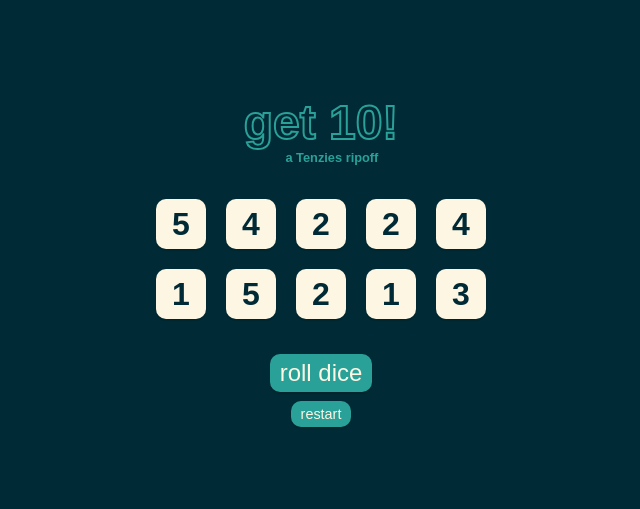
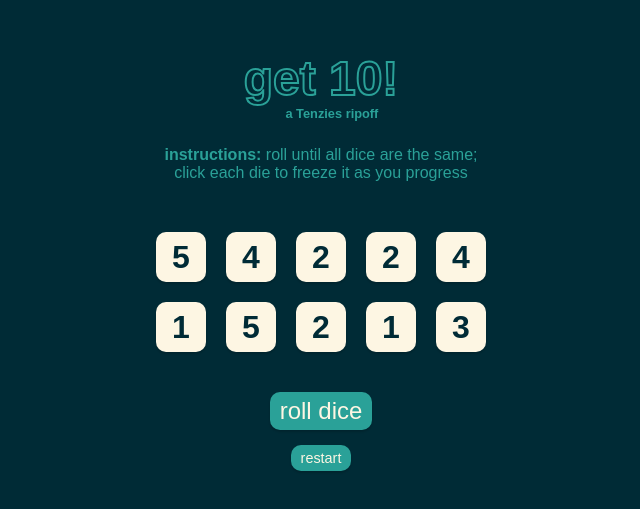
Before and after one commit to bairdlangenbrunner/get10, a React (Vite) app: page / in a window 1280 px wide. Shown: the part 139-648 px from the top of the page, without its empty margins (319-959 px from the left). Built offline with nearby package versions, Linux system fonts and the light colour scheme.

Commit message:
added instructions

```diff
--- a/src/App.jsx
+++ b/src/App.jsx
@@ -51,14 +51,18 @@ function App() {
       setStartTime(new Date());
     }
     setDice((prevDice) =>
-      prevDice.map((die) => (die.id === id ? { ...die, hold: !die.hold } : die))
+      prevDice.map((die) => (
+        die.id === id
+        ? { ...die, hold: !die.hold }
+        : die
+      ))
     );
   }
   // console.log(startTime)
 
   // roll the die
   // only change the ones that have hold=false
-  // if the game has been one, roll dice button restarts it
+  // if the game has been won, roll dice button restarts it
   function handleRoll() {
     setRollCount((prevCount) => prevCount + 1);
     if (!gameWon) {
@@ -68,7 +72,7 @@ function App() {
         )
       );
     } else {
-      handleRestart()
+      handleRestart();
     }
   }
 
@@ -109,7 +113,7 @@ function App() {
         <div aria-live="polite" className="sr-only">
           {gameWon && <p>you win! roll dice or press start to play again</p>}
         </div>
-        {/* <p>a ripoff of Tenzies, but you're playing by yourself; try to get all 10 in as few rolls as possible (less than 10 rolls is pretty good)</p> */}
+        <p className="instructions"><span style={{fontWeight: 'bold'}}>instructions:</span> roll until all dice are the same; click each die to freeze it as you progress</p>
         <div className="die-div">
           {diceElements}
           {gameWon && (
--- a/src/index.css
+++ b/src/index.css
@@ -39,16 +39,23 @@ h2 {
 
 p {
   color: var(--button-default);
-  opacity: 0.5;
+  /* opacity: 0.5; */
   font-size: 0.8rem;
   padding: 0px 20px;
+}
+
+.instructions {
+  padding: 10px 30px;
+  /* opacity: 1; */
+  text-align: center;
+  font-size: 1rem;
 }
 
 div#root {
   height: 100%;
   width: 100%;
   max-height: 350px;
-  min-height: 350px;
+  min-height: 450px;
   max-width: 400px;
 }
 
```
